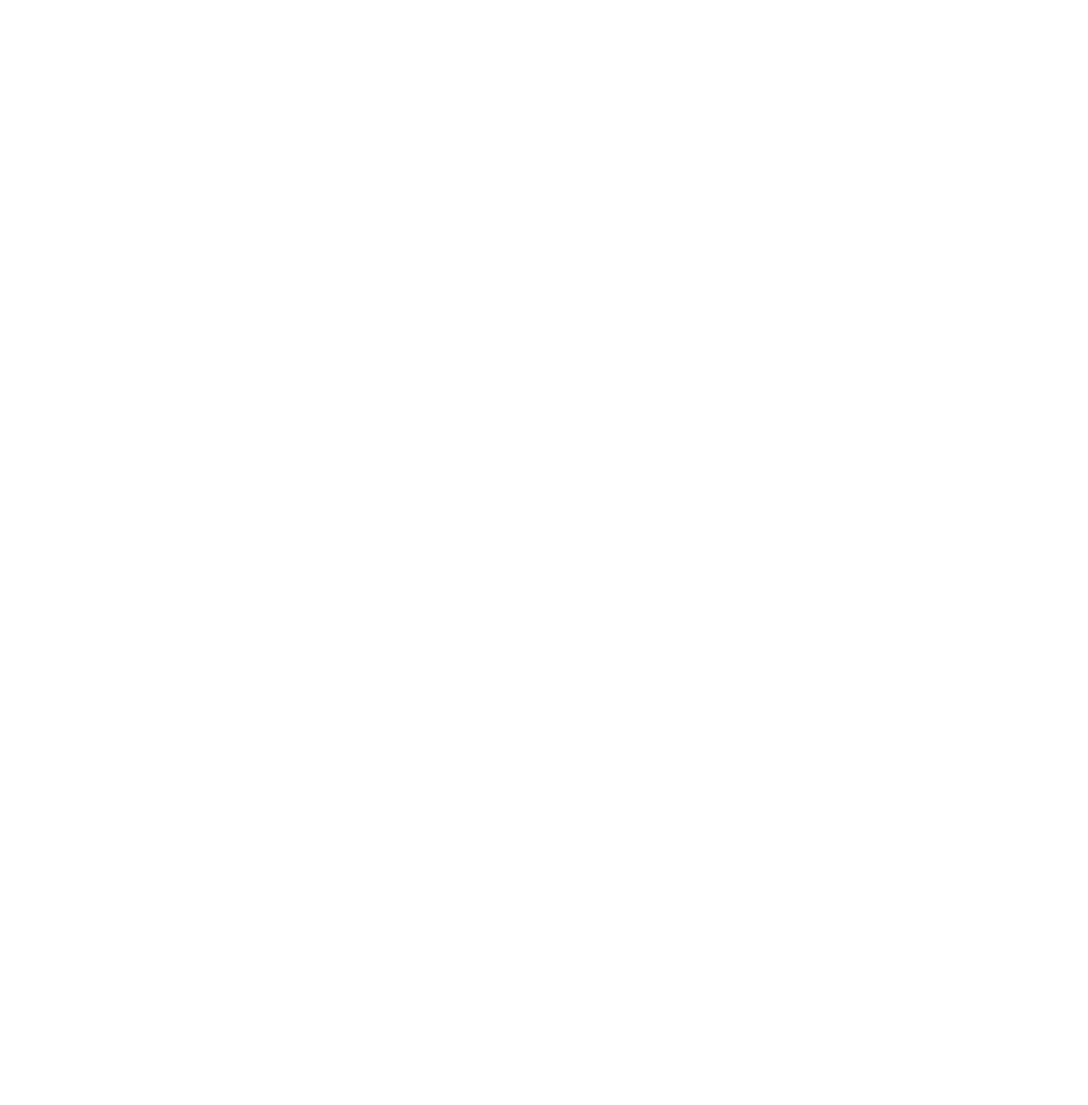
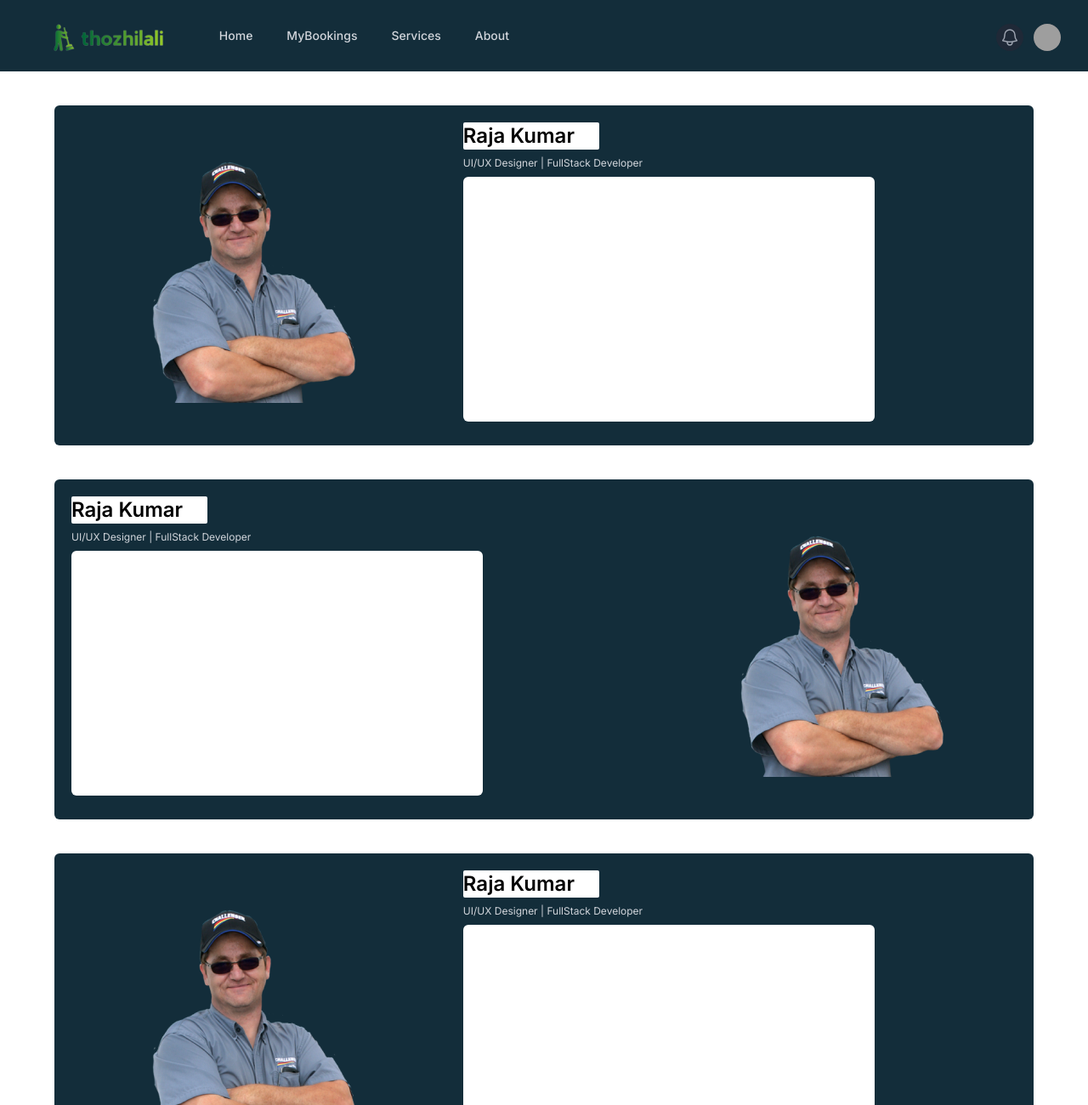
Before and after one commit to ManikavelP/Thozhilali-Frontend, a React (Create React App) app: page /OurTeam in a window 1280 px wide. Before the commit this address had no page. Shown: the top 1300 px of the page at 85% size. Before the commit the page ends 800 px from the top, so only its background shows below. Built offline with nearby package versions, Linux system fonts and the light colour scheme; grey boxes are pictures that could not be loaded.

Commit message:
Team Page Added

```diff
--- a/src/Routes/Routers.jsx
+++ b/src/Routes/Routers.jsx
@@ -5,6 +5,7 @@
 import MyBookingsPage from '../pages/MyBookingsPage/MyBookingsPage';
 import Services from '../pages/ServicesPage/ServicesPage';
 import AboutPage from '../pages/AboutPage/AboutPage';
+import TeamPage from '../pages/TeamPage/Teampage';
 
 
 
@@ -21,6 +22,9 @@
       <Route path = '/mybookings' element={<MyBookingsPage/>} />
       <Route path = '/about' element={<AboutPage/>} />
       <Route path = '/services' element={<Services/>} />
+      <Route path = '/OurTeam' element={<TeamPage/>} />
+
+
      </Routes>
 
 
--- a/src/components/Footer.jsx
+++ b/src/components/Footer.jsx
@@ -55,6 +55,9 @@
                 <li className='flex flex-row gap-1 items-center mb-2 '>
                   <FaArrowAltCircleRight className='text-green-500' /> <Link to="/home" className="hover:underline ">Contact Us</Link>
                 </li>
+                <li className='flex flex-row gap-1 items-center mb-2 '>
+                  <FaArrowAltCircleRight className='text-green-500' /> <Link to="/OurTeam" className="hover:underline ">OurTeam</Link>
+                </li>
               </ul>
             </div>
             <div className='sm:mt-6'>
--- a/src/pages/AboutPage/AboutPage.jsx
+++ b/src/pages/AboutPage/AboutPage.jsx
@@ -1,68 +1,70 @@
-import React from 'react'
-import Navbar from '../../components/Navbar'
-import AboutImg from '../../assets/images/Group 312.png';
-import Footer from '../../components/Footer'
+import React from "react";
+import Navbar from "../../components/Navbar";
+import AboutImg from "../../assets/images/Group 312.png";
+import Footer from "../../components/Footer";
 
 const AboutPage = () => {
   return (
-    <div className='w-full h-screen '>
-      <Navbar about = "true"/>
-      <div className='w-full sm:h-[70%] h-[85%] bg-backGround flex  flex-col'>
-        <div className='w-full h-20 flex items-center '>
-          <h1 className='font-semibold  text-3xl sm:text-5xl ml-[50%] sm:ml-[60%] text-white'>About Us</h1>
+    <div className="w-full h-screen ">
+      <Navbar about="true" />
+      <div className="w-full sm:h-[70%] h-[85%] bg-backGround flex  flex-col">
+        <div className="w-full h-20 flex items-center ">
+          <h1 className="font-semibold  text-3xl sm:text-5xl ml-[50%] sm:ml-[60%] text-white">
+            About Us
+          </h1>
         </div>
-        <div className='flex sm:flex-row flex-col  w-full h-full   items-center justify-between '>
-          <div className='sm:w-[40%] w-full h-full flex flex-col order-2  sm:order-1 items-center justify-center '>
-
-            <div className='w-[70%] h-[50%] flex flex-col   bg-backGround'>
-              <h1  className='text-white text-3xl sm:text-5xl font-bold mb-2 '>We are on a mission</h1>
-              <p className='text-sm text-gray-300'>We improve people’s lives by connecting them to meaningful work</p>
+        <div className="flex sm:flex-row flex-col  w-full h-full   items-center justify-between ">
+          <div className="sm:w-[40%] w-full h-full flex flex-col order-2  sm:order-1 items-center justify-center ">
+            <div className="w-[70%] h-[50%] flex flex-col   bg-backGround">
+              <h1 className="text-white text-3xl sm:text-5xl font-bold mb-2 ">
+                We are on a mission
+              </h1>
+              <p className="text-sm text-gray-300">
+                We improve people’s lives by connecting them to meaningful work
+              </p>
             </div>
-
-
           </div>
-          <div className='sm:w-[60%] w-[90%] flex flex-col h-full order-1 sm:order-2  items-center justify-center sm:mt-40 mt-10'>
-            <img src={AboutImg} alt=""  className=''/>
-
-
-
+          <div className="sm:w-[60%] w-[90%] flex flex-col h-full order-1 sm:order-2  items-center justify-center sm:mt-40 mt-10">
+            <img src={AboutImg} alt="" className="" />
           </div>
-
         </div>
       </div>
 
-      <div className='mt-[15%] w-full sm:h-[55%] h-[100%]  flex sm:items-start items-center  flex-col '>
-       <div  className='sm:w-[50%] w-[80%]  h-full flex flex-col sm:items-start items-center  sm:ml-24 '>
-        <div className='mb-10  w-full'>
-          <h1 className='text-4xl font-semibold '> We are AI-Powered talent acquisition automation platform</h1>
+      <div className="mt-[15%] w-full sm:h-[55%] h-[100%]  flex sm:items-start items-center  flex-col ">
+        <div className="sm:w-[50%] w-[80%]  h-full flex flex-col sm:items-start items-center  sm:ml-24 ">
+          <div className="mb-10  w-full">
+            <h1 className="text-4xl font-semibold ">
+              {" "}
+              We are AI-Powered talent acquisition automation platform
+            </h1>
+          </div>
+          <div className="flex flex-col font-medium ">
+            <p className="mb-3">
+              Over the years, recruitment presented many challenges.
+            </p>
+            <p className="mb-3">
+              The difficulty of finding the right set of skills, the inability
+              to properly leverage data, the looming global talent gap issue,
+              and the sheer amount of effort that goes into traditional
+              recruitment.
+            </p>
+            <p>
+              Lorem ipsum dolor sit amet consectetur adipisicing elit. Voluptas,
+              quam. Magni asperiores ipsa aut repellat, voluptas ratione non eum
+              alias corporis, suscipit necessitatibus quod consequatur dolorem
+              maxime impedit saepe quia.
+            </p>
+          </div>
         </div>
-        <div className='flex flex-col font-medium '>
-          <p className='mb-3'>Over the years, recruitment presented many challenges.</p>
-          <p className='mb-3'>The difficulty of finding the right set of skills, the inability to properly leverage data, the looming global talent gap issue, and the sheer amount of effort that goes into traditional recruitment.</p>
-          <p>Lorem ipsum dolor sit amet consectetur adipisicing elit. Voluptas, quam. Magni asperiores ipsa aut repellat, voluptas ratione non eum alias corporis, suscipit necessitatibus quod consequatur dolorem maxime impedit saepe quia.</p>
-
-        </div>
-
-
-       </div>
       </div>
 
-
-      <div className='w-full h-[90%] bg-red-200 flex  items-center justify-center mb-16'>
-        <div className='w-[90%] sm:w-[70%] sm:h-full h-[90%] bg-orange-200 flex items-center justify-center'></div>
-
-
+      <div className="w-full h-[90%] bg-red-200 flex  items-center justify-center mb-16">
+        <div className="w-[90%] sm:w-[70%] sm:h-full h-[90%] bg-orange-200 flex items-center justify-center"></div>
       </div>
 
+      <Footer />
+    </div>
+  );
+};
 
-      <Footer/>
-
-
-
-
-    </div>
-
-  )
-}
-
-export default AboutPage
+export default AboutPage;
--- a/src/pages/MyBookingsPage/MyBookingsPage.jsx
+++ b/src/pages/MyBookingsPage/MyBookingsPage.jsx
@@ -1,15 +1,8 @@
 import React from 'react'
-import Navbar from "../../components/Navbar";
-import Footer from '../../components/Footer';
+
 const MyBookingsPage = () => {
   return (
-    <>
-    <Navbar booking="true"/>
-    <h1>Mybookings</h1>
-    <Footer/>
-
-
-    </>
+    <div>MyBookingsPage</div>
   )
 }
 
--- /dev/null
+++ b/src/pages/TeamPage/Teampage.jsx
@@ -0,0 +1,59 @@
+import React from "react";
+import Navbar from "../../components/Navbar";
+import Footer from "../../components/Footer";
+import Member1 from "../../assets/images/image 48.png"
+const TeamPage = () => {
+  return (
+    <div className="w-full  h-screen ">
+      <Navbar />
+
+      <div className="w-full  h-[50%] mt-10  flex  items-center justify-center ">
+        <div className="w-[90%] h-full flex flex-row items-center justify-between bg-backGround rounded-md">
+          <div className="w-[40%] h-full flex  items-center justify-center">
+            <img src={Member1} alt="" className=""/>
+          </div>
+          <div className="w-[60%] h-full flex flex-col  ">
+            <div className="items-start m-5 w-full h-full">
+              <h1 className="text-2xl font-semibold mb-2 bg-white rounded-sm w-40">Raja Kumar</h1>
+              <p className="  text-xs text-gray-300 mb-2">UI/UX Designer | FullStack Developer</p>
+              <p className="w-[70%] h-[80%] bg-white rounded-md"></p>
+            </div>
+          </div>
+        </div>
+      </div>
+      <div className="w-full  h-[50%] mt-10 flex  items-center justify-center ">
+        <div className="w-[90%] h-full flex flex-row items-center justify-between bg-backGround  rounded-md">
+
+          <div className="w-[60%] h-full flex flex-col   ">
+            <div className="items-start m-5 w-full h-full">
+              <h1 className="text-2xl font-semibold mb-2 bg-white rounded-sm w-40">Raja Kumar</h1>
+              <p className="  text-xs text-gray-300 mb-2">UI/UX Designer | FullStack Developer</p>
+              <p className="w-[70%] h-[80%] bg-white rounded-md"></p>
+            </div>
+          </div>
+          <div className="w-[40%] h-full flex  items-center justify-center">
+            <img src={Member1} alt="" className=""/>
+          </div>
+        </div>
+      </div>
+      <div className="w-full  h-[50%] mt-10  flex  items-center justify-center mb-20">
+        <div className="w-[90%] h-full flex flex-row items-center justify-between bg-backGround rounded-md">
+          <div className="w-[40%] h-full flex  items-center justify-center">
+            <img src={Member1} alt="" className=""/>
+          </div>
+          <div className="w-[60%] h-full flex flex-col   ">
+            <div className="items-start m-5 w-full h-full">
+              <h1 className="text-2xl font-semibold mb-2 bg-white rounded-sm w-40">Raja Kumar</h1>
+              <p className="  text-xs text-gray-300 mb-2">UI/UX Designer | FullStack Developer</p>
+              <p className="w-[70%] h-[80%] bg-white rounded-md"></p>
+            </div>
+          </div>
+        </div>
+      </div>
+
+      <Footer/>
+    </div>
+  );
+};
+
+export default TeamPage;
```
Also changed, not shown: src/assets/images/image 48.png (added).
